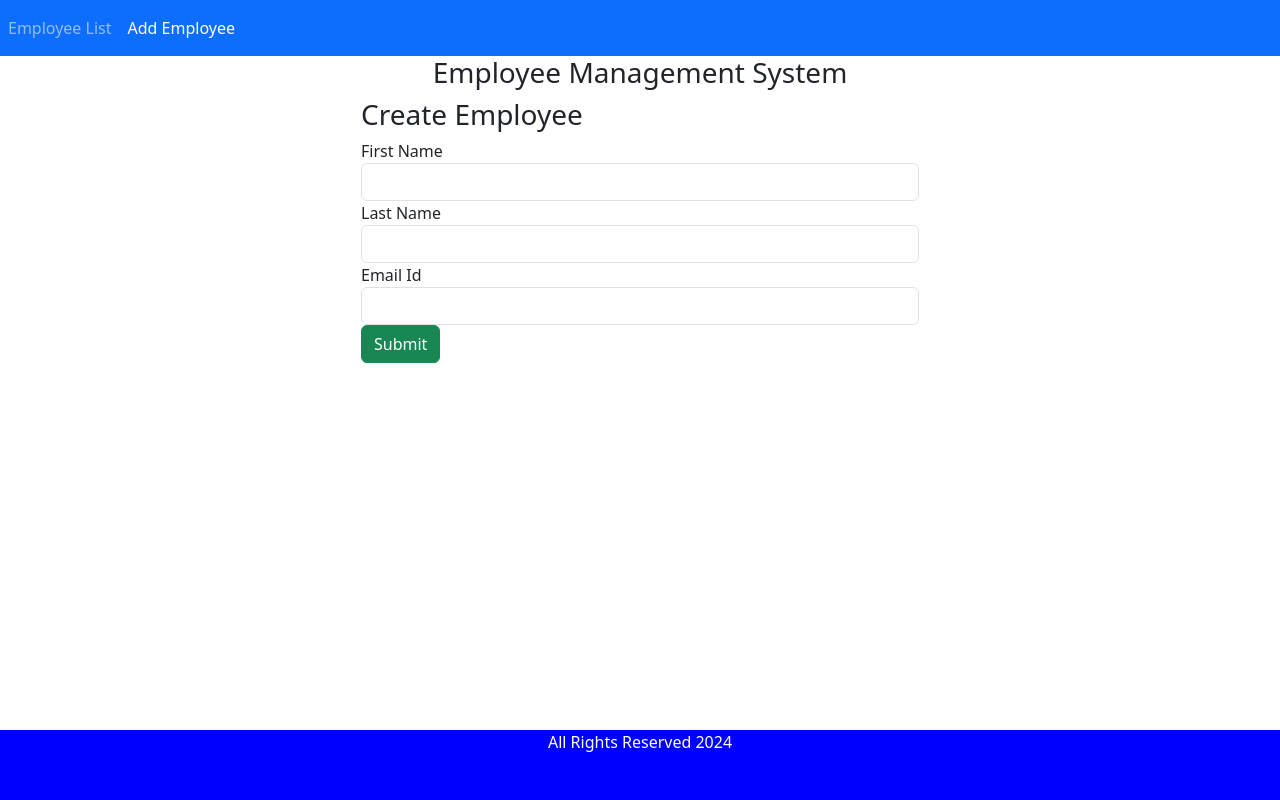
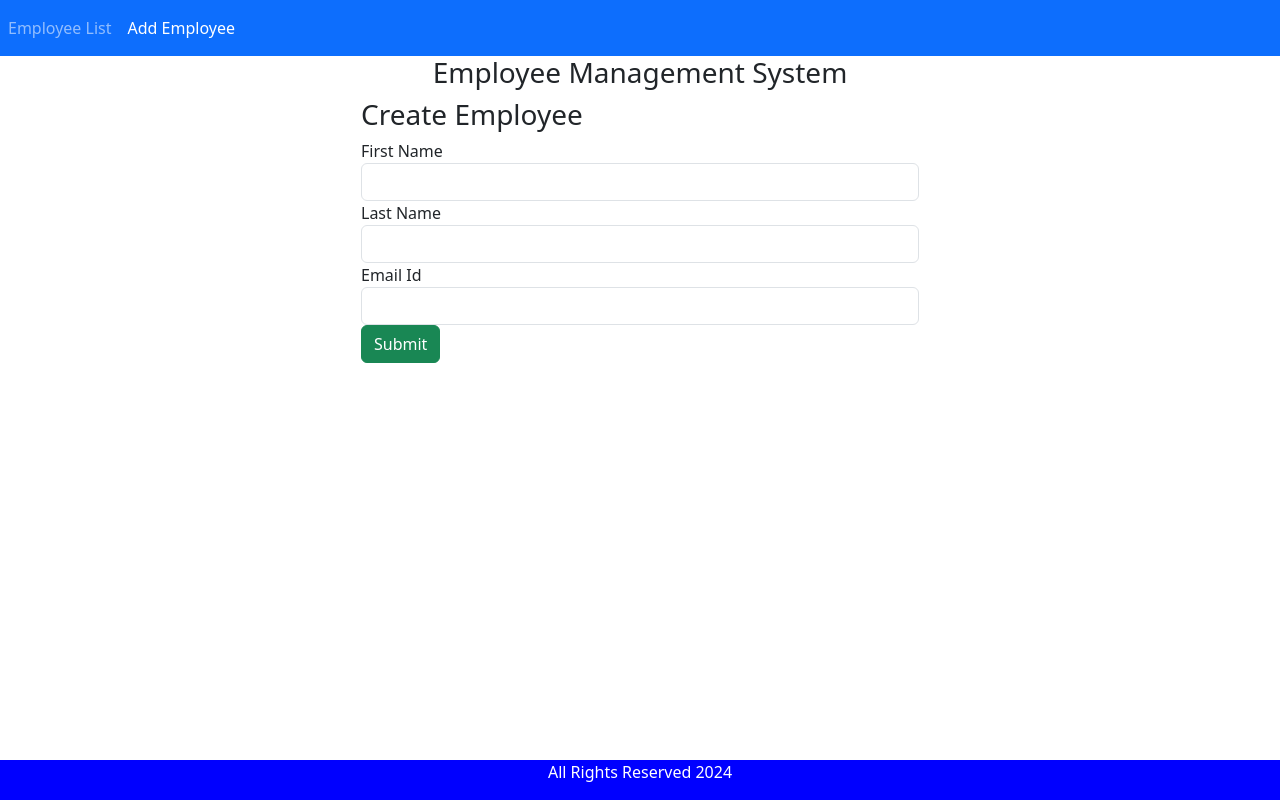
Before and after one commit to lukaszgardecki/employee-ms, an Angular app in the folder angular-frontend/: page /create-employee in a window 1280 px wide. Built offline with nearby package versions, Linux system fonts and the light colour scheme.

Commit message:
Fix bug (not updating list)

```diff
--- a/angular-frontend/src/app/create-employee/create-employee.component.ts
+++ b/angular-frontend/src/app/create-employee/create-employee.component.ts
@@ -15,11 +15,12 @@ export class CreateEmployeeComponent {
 
   onSubmit() {
     this.saveEmployee();
-    this.goToEmployeeList();
   }
 
   saveEmployee() {
-    this.employeeService.createEmployee(this.employee).subscribe();
+    this.employeeService.createEmployee(this.employee).subscribe(data => {
+      this.goToEmployeeList();
+    });
   }
 
   goToEmployeeList() {
--- a/angular-frontend/src/app/update-employee/update-employee.component.ts
+++ b/angular-frontend/src/app/update-employee/update-employee.component.ts
@@ -29,12 +29,11 @@ export class UpdateEmployeeComponent implements OnInit {
 
   onSubmit() {
     this.updateEmployee();
-    this.goToEmployeeList();
   }
 
   updateEmployee() {
     this.employeeService.updateEmployee(this.id, this.employee).subscribe(data => {
-
+      this.goToEmployeeList();
     });
   }
 
--- a/angular-frontend/src/styles.css
+++ b/angular-frontend/src/styles.css
@@ -4,7 +4,7 @@
     position: absolute;
     bottom: 0;
     width: 100%;
-    height: 70px;
+    height: 40px;
     background-color: blue;
     text-align: center;
     color: white;
```
